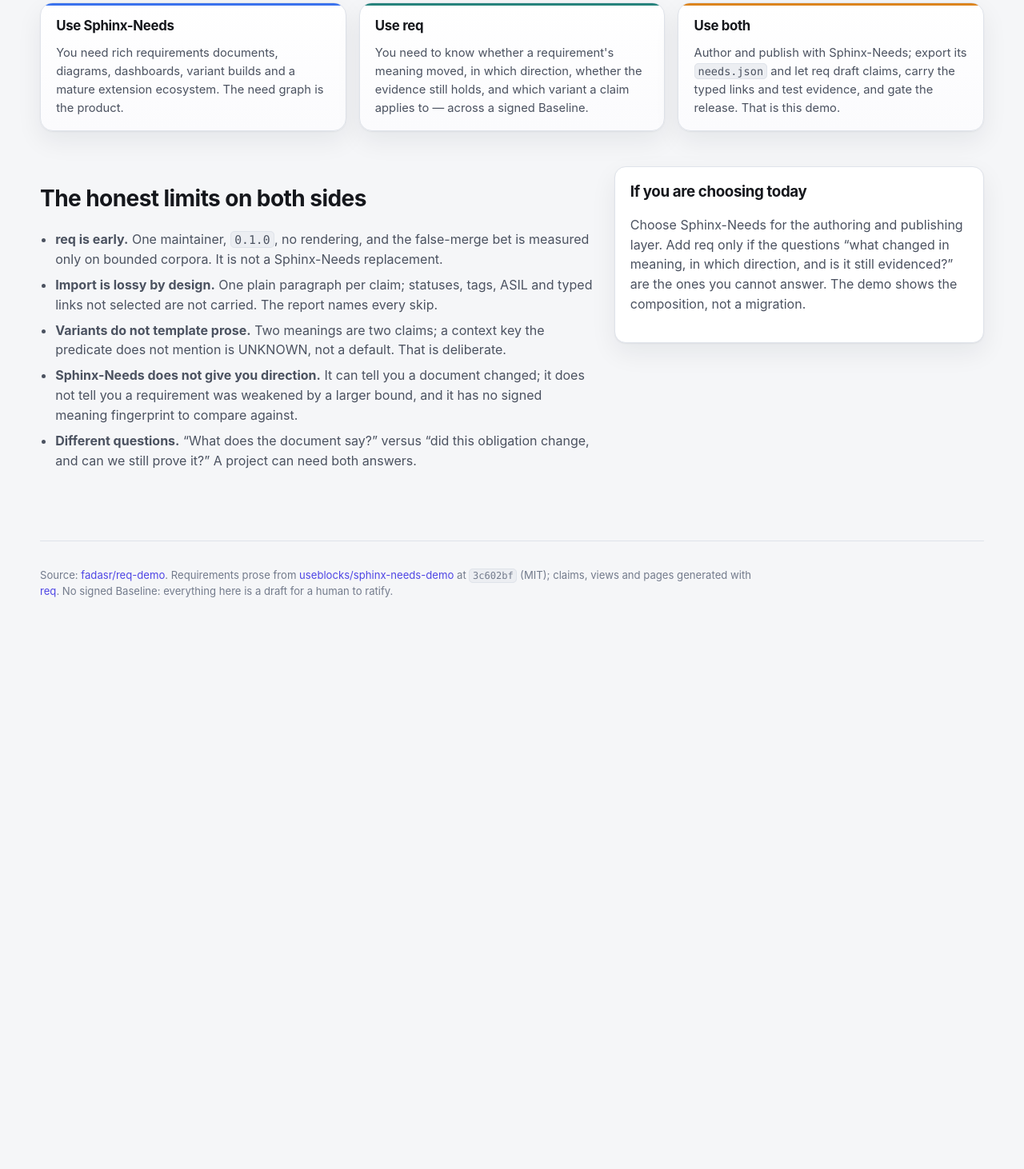
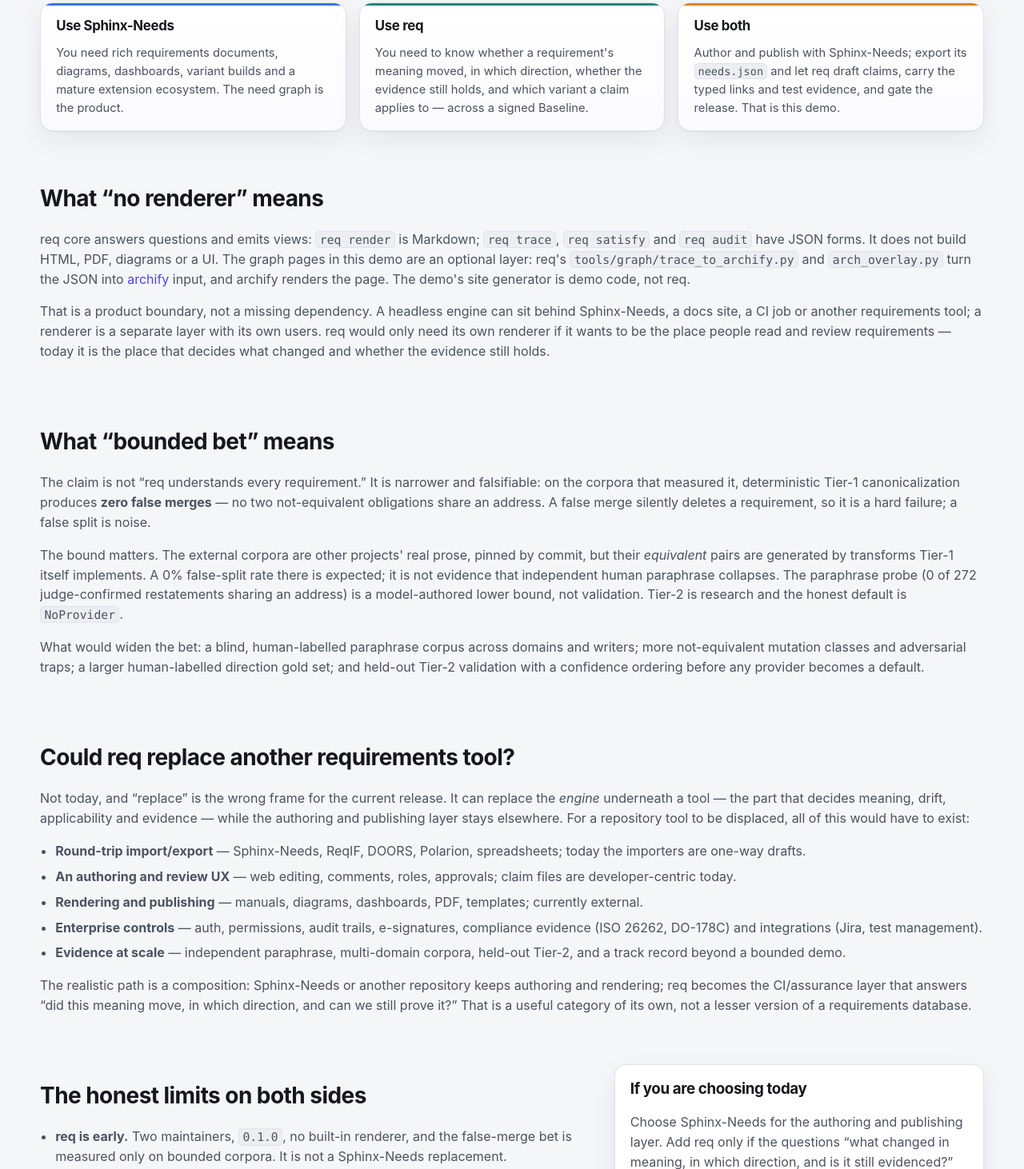
Before and after one commit to fadasr/req-demo, a plain HTML site: page docs/comparison.html in a window 1280 px wide. Shown: the part 1660-3122 px from the top of the page at 80% size. Before the commit the page ends 2458 px from the top, so only its background shows below. Drawn offline with Linux system fonts and the light colour scheme.

Commit message:
Comparison: two maintainers, and what 'no renderer' and 'bounded bet' mean

```diff
--- a/docs/comparison.html
+++ b/docs/comparison.html
@@ -42,7 +42,7 @@
       <tr><td><strong>Change</strong></td><td>Document diff, versioned builds; no meaning fingerprint and no direction of a requirement change.</td><td><code>req diff</code>/<code>req compare</code>: tightened, weakened, reshaped, not-judged; pins and Baseline drift.</td></tr>
       <tr><td><strong>Evidence</strong></td><td>Schema validation, constraints, test-reports integration, warnings.</td><td>Tri-state gate policies over claims, links, design satisfaction and JUnit; UNVERIFIABLE blocks.</td></tr>
       <tr><td><strong>Output</strong></td><td>Rich HTML documentation, diagrams, dashboards, PDF, ecosystem.</td><td>Markdown/JSON views and a CLI; no document renderer by design.</td></tr>
-      <tr><td><strong>Maturity</strong></td><td>Mature 8.x, broad extension ecosystem, used in industry.</td><td>Early <code>0.1.0</code>, one maintainer, bounded claims; Tier-2 is research.</td></tr>
+      <tr><td><strong>Maturity</strong></td><td>Mature 8.x, broad extension ecosystem, used in industry.</td><td>Early <code>0.1.0</code>, two maintainers, bounded claims; Tier-2 is research.</td></tr>
     </tbody>
   </table></div>
 </section>
@@ -86,11 +86,63 @@ gate  UNVERIFIABLE (no Baseline, 121 unlinked)
   </div>
 </section>
 
+<section class="section">
+  <h2>What “no renderer” means</h2>
+  <p>req core answers questions and emits views: <code>req render</code> is Markdown; <code>req trace</code>,
+  <code>req satisfy</code> and <code>req audit</code> have JSON forms. It does not build HTML, PDF,
+  diagrams or a UI. The graph pages in this demo are an optional layer: req's
+  <code>tools/graph/trace_to_archify.py</code> and <code>arch_overlay.py</code> turn the JSON into
+  <a href="https://github.com/tt-a1i/archify">archify</a> input, and archify renders the page. The
+  demo's site generator is demo code, not req.</p>
+  <p>That is a product boundary, not a missing dependency. A headless engine can sit behind
+  Sphinx-Needs, a docs site, a CI job or another requirements tool; a renderer is a separate layer
+  with its own users. req would only need its own renderer if it wants to be the place people read
+  and review requirements — today it is the place that decides what changed and whether the
+  evidence still holds.</p>
+</section>
+
+<section class="section">
+  <h2>What “bounded bet” means</h2>
+  <p>The claim is not “req understands every requirement.” It is narrower and falsifiable: on the
+  corpora that measured it, deterministic Tier-1 canonicalization produces <strong>zero false
+  merges</strong> — no two not-equivalent obligations share an address. A false merge silently
+  deletes a requirement, so it is a hard failure; a false split is noise.</p>
+  <p>The bound matters. The external corpora are other projects' real prose, pinned by commit, but
+  their <em>equivalent</em> pairs are generated by transforms Tier-1 itself implements. A 0%
+  false-split rate there is expected; it is not evidence that independent human paraphrase
+  collapses. The paraphrase probe (0 of 272 judge-confirmed restatements sharing an address) is a
+  model-authored lower bound, not validation. Tier-2 is research and the honest default is
+  <code>NoProvider</code>.</p>
+  <p>What would widen the bet: a blind, human-labelled paraphrase corpus across domains and
+  writers; more not-equivalent mutation classes and adversarial traps; a larger human-labelled
+  direction gold set; and held-out Tier-2 validation with a confidence ordering before any
+  provider becomes a default.</p>
+</section>
+
+<section class="section">
+  <h2>Could req replace another requirements tool?</h2>
+  <p>Not today, and “replace” is the wrong frame for the current release. It can replace the
+  <em>engine</em> underneath a tool — the part that decides meaning, drift, applicability and
+  evidence — while the authoring and publishing layer stays elsewhere. For a repository tool to be
+  displaced, all of this would have to exist:</p>
+  <ul class="shows">
+    <li><strong>Round-trip import/export</strong> — Sphinx-Needs, ReqIF, DOORS, Polarion, spreadsheets; today the importers are one-way drafts.</li>
+    <li><strong>An authoring and review UX</strong> — web editing, comments, roles, approvals; claim files are developer-centric today.</li>
+    <li><strong>Rendering and publishing</strong> — manuals, diagrams, dashboards, PDF, templates; currently external.</li>
+    <li><strong>Enterprise controls</strong> — auth, permissions, audit trails, e-signatures, compliance evidence (ISO 26262, DO-178C) and integrations (Jira, test management).</li>
+    <li><strong>Evidence at scale</strong> — independent paraphrase, multi-domain corpora, held-out Tier-2, and a track record beyond a bounded demo.</li>
+  </ul>
+  <p>The realistic path is a composition: Sphinx-Needs or another repository keeps authoring and
+  rendering; req becomes the CI/assurance layer that answers “did this meaning move, in which
+  direction, and can we still prove it?” That is a useful category of its own, not a lesser
+  version of a requirements database.</p>
+</section>
+
 <section class="section split">
   <div>
     <h2>The honest limits on both sides</h2>
     <ul class="shows">
-      <li><strong>req is early.</strong> One maintainer, <code>0.1.0</code>, no rendering, and the
+      <li><strong>req is early.</strong> Two maintainers, <code>0.1.0</code>, no built-in renderer, and the
       false-merge bet is measured only on bounded corpora. It is not a Sphinx-Needs replacement.</li>
       <li><strong>Import is lossy by design.</strong> One plain paragraph per claim; statuses, tags,
       ASIL and typed links not selected are not carried. The report names every skip.</li>
```
